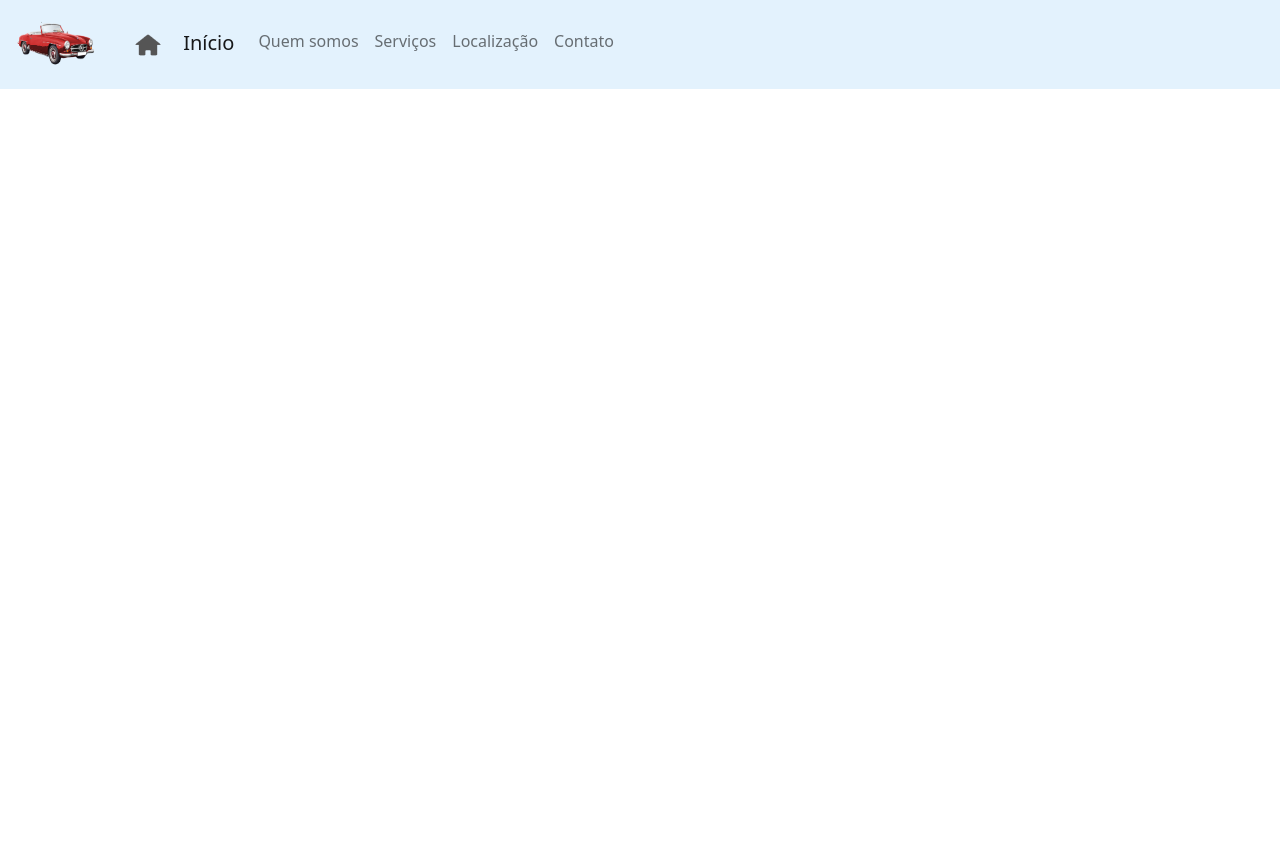
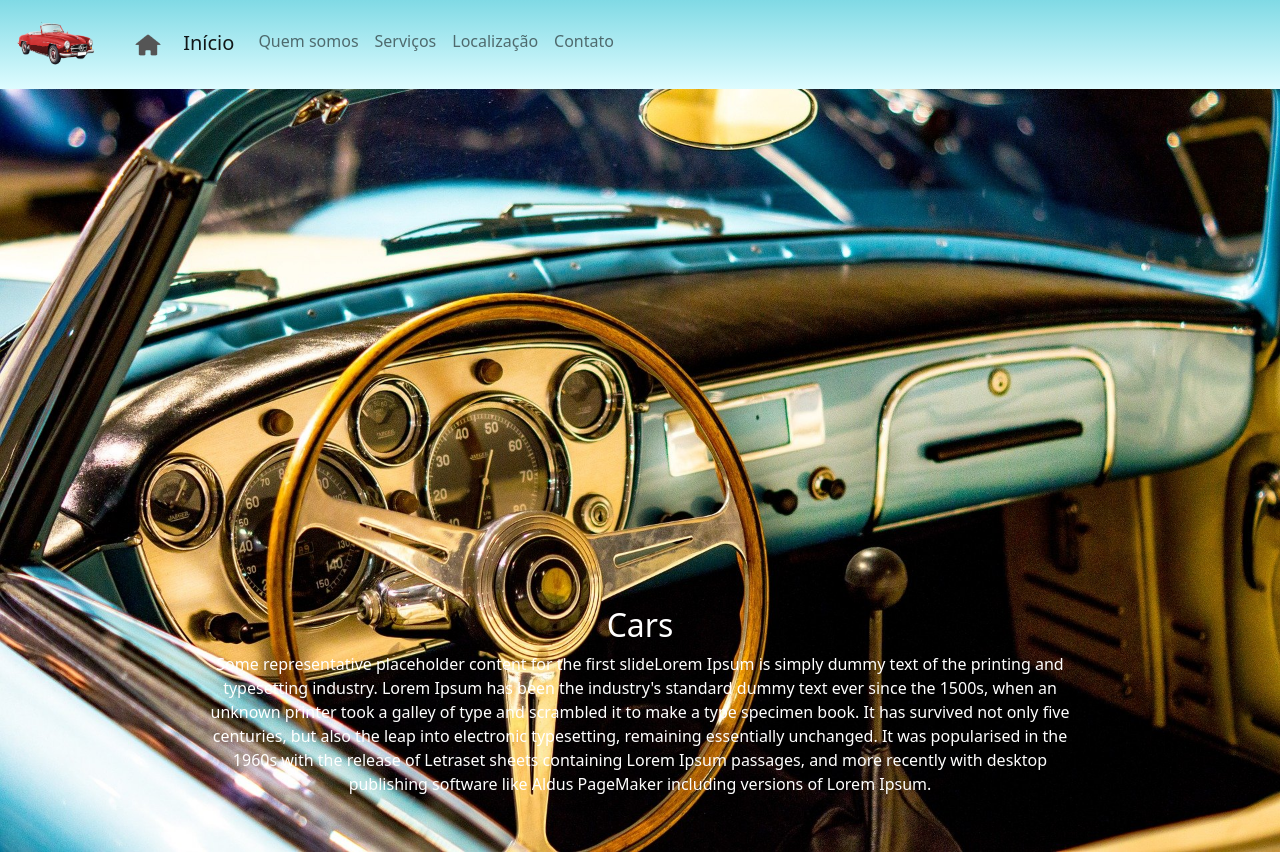
Before and after one commit to MatheusGiehl/OnePage, a plain HTML site: page index.html in a window 1280 px wide. Before the commit the page ends 800 px from the top, so only its background shows below. Drawn offline with nearby package versions, Linux system fonts and the light colour scheme.

Commit message:
add section carousel

```diff
--- a/index.html
+++ b/index.html
@@ -8,7 +8,8 @@
         <script src="https://cdn.jsdelivr.net/npm/bootstrap@5.1.3/dist/js/bootstrap.bundle.min.js" integrity="sha384-ka7Sk0Gln4gmtz2MlQnikT1wXgYsOg+OMhuP+IlRH9sENBO0LRn5q+8nbTov4+1p" crossorigin="anonymous"></script>
     </head>
     <body>
-      <nav class="navbar fixed-top navbar-expand-lg navbar-light" style="background-color: #e3f2fd;">
+      <header>
+        <nav class="navbar fixed-top navbar-expand-lg navbar-light" style="background: linear-gradient(#80DAE5, #DEFCFF) ">
           <div class="container-fluid">
             <a class="navbar-brand" href="#">
               <img src="./img/caricone.png" alt="" width="90" height="63">
@@ -40,5 +41,18 @@
             </div>
           </div>
         </nav>
+      </header>
+      <section>
+        <div id="carouselExampleSlidesOnly" class="carousel slide" data-bs-ride="carousel">
+          <div class="carousel-inner">
+            <div class="carousel-item active">
+              <img src="./img/carimage03.jpg" class="d-block w-100" alt="...">
+                <div class="carousel-caption d-none d-md-block">
+                  <h2>Cars</h2>
+                  <p>Some representative placeholder content for the first slideLorem Ipsum is simply dummy text of the printing and typesetting industry. Lorem Ipsum has been the industry's standard dummy text ever since the 1500s, when an unknown printer took a galley of type and scrambled it to make a type specimen book. It has survived not only five centuries, but also the leap into electronic typesetting, remaining essentially unchanged. It was popularised in the 1960s with the release of Letraset sheets containing Lorem Ipsum passages, and more recently with desktop publishing software like Aldus PageMaker including versions of Lorem Ipsum. </p>
+            </div>
+          </div>
+        </div>
+      </section>
     </body>
 </html>
```
Lines whose indentation alone changed are shown as unchanged.
